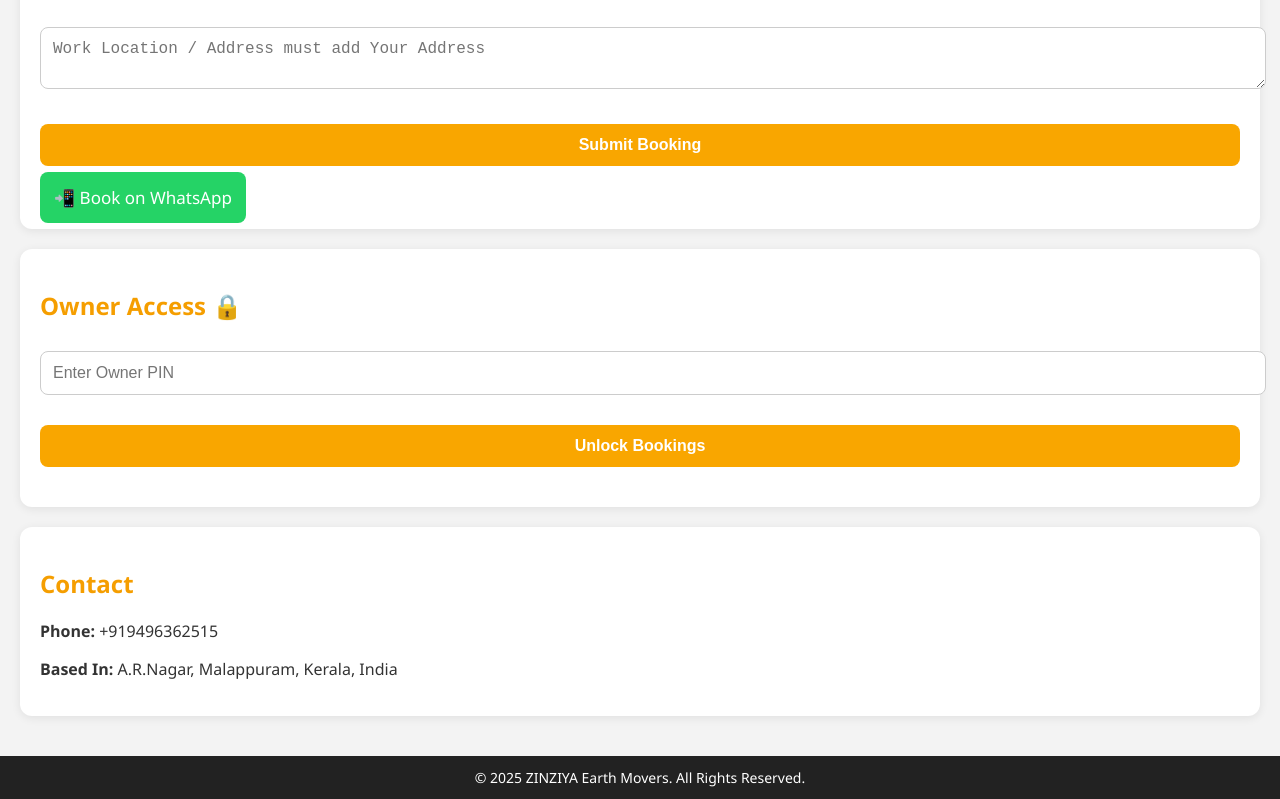
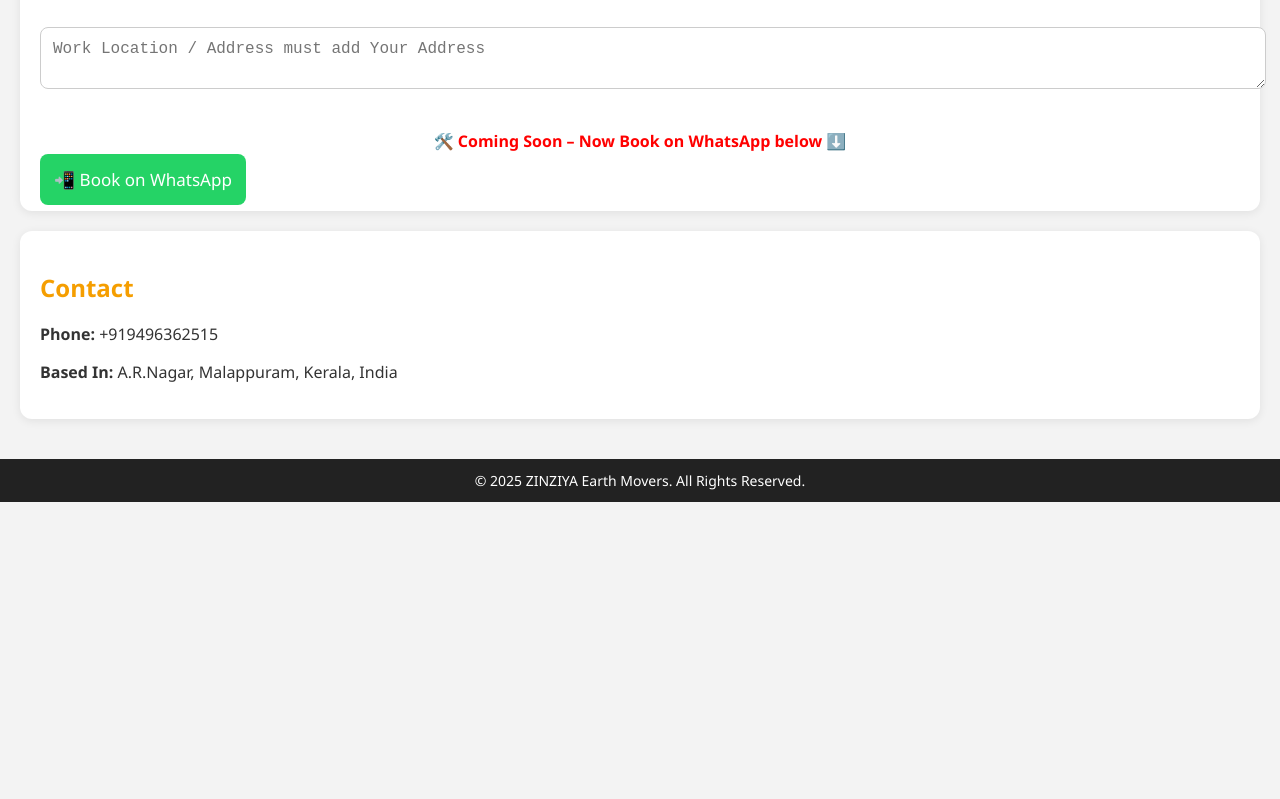
Before and after one commit to ilhanapk/ZINZIYA, a plain HTML site: page index.html in a window 1280 px wide. Shown: the part 1523-2322 px from the top of the page. After the commit the page ends 2025 px from the top, so only its background shows below. Drawn offline with Linux system fonts and the light colour scheme.

Commit message:
Update index.html

```diff
--- a/index.html
+++ b/index.html
@@ -187,21 +187,15 @@
       <input type="text" id="name" placeholder="Your full Name " required>
       <input type="tel" id="phone" placeholder="Your Phone number" required>
       <textarea id="location" placeholder="Work Location / Address must add Your Address" required></textarea>
-      <button type="submit">Submit Booking</button>
+         <p style="color: red; font-weight: bold; text-align: center;">🛠️ Coming Soon – Now Book on WhatsApp below ⬇️</p>
     </form>
     <a class="whatsapp" href="https://wa.me/+9198950 32319?text=name%20phone %20address" target="_blank">
       📲 Book on WhatsApp
     </a>
   </div>
 
-  <!-- Owner Pin -->
-  <div class="card">
-    <h2>Owner Access 🔒</h2>
-    <input type="password" id="pinInput" placeholder="Enter Owner PIN">
-    <button onclick="checkPin()">Unlock Bookings</button>
-  </div>
 
-  <!-- Saved Bookings -->
+     <!-- Saved Bookings -->
   <div class="card" id="owner-section">
     <h2>Saved Bookings</h2>
     <div id="bookings"></div>
```
